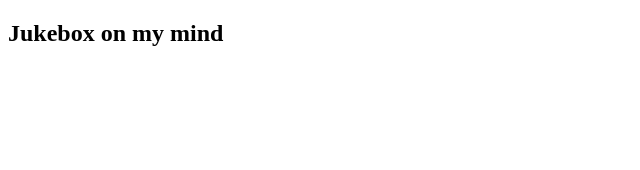
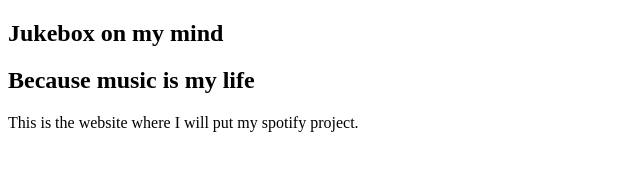
Before and after one commit to js-summer17/js-summer17.github.io, a plain HTML site: page index.html in a window 1280 px wide. Shown: the whole page, without its empty margins (0-640 px from the left). Drawn offline with Linux system fonts and the light colour scheme.

Commit message:
add everything

```diff
--- a/index.html
+++ b/index.html
@@ -9,7 +9,13 @@
 			<h1>
 				Jukebox on my mind
 			</h1>
+			<h2>
+				Because music is my life
+			</h2>
 		</header>
+		<p class="lead">
+			This is the website where I will put my spotify project.
+		</p>
 	</article>
 </body>
 </html>
```
